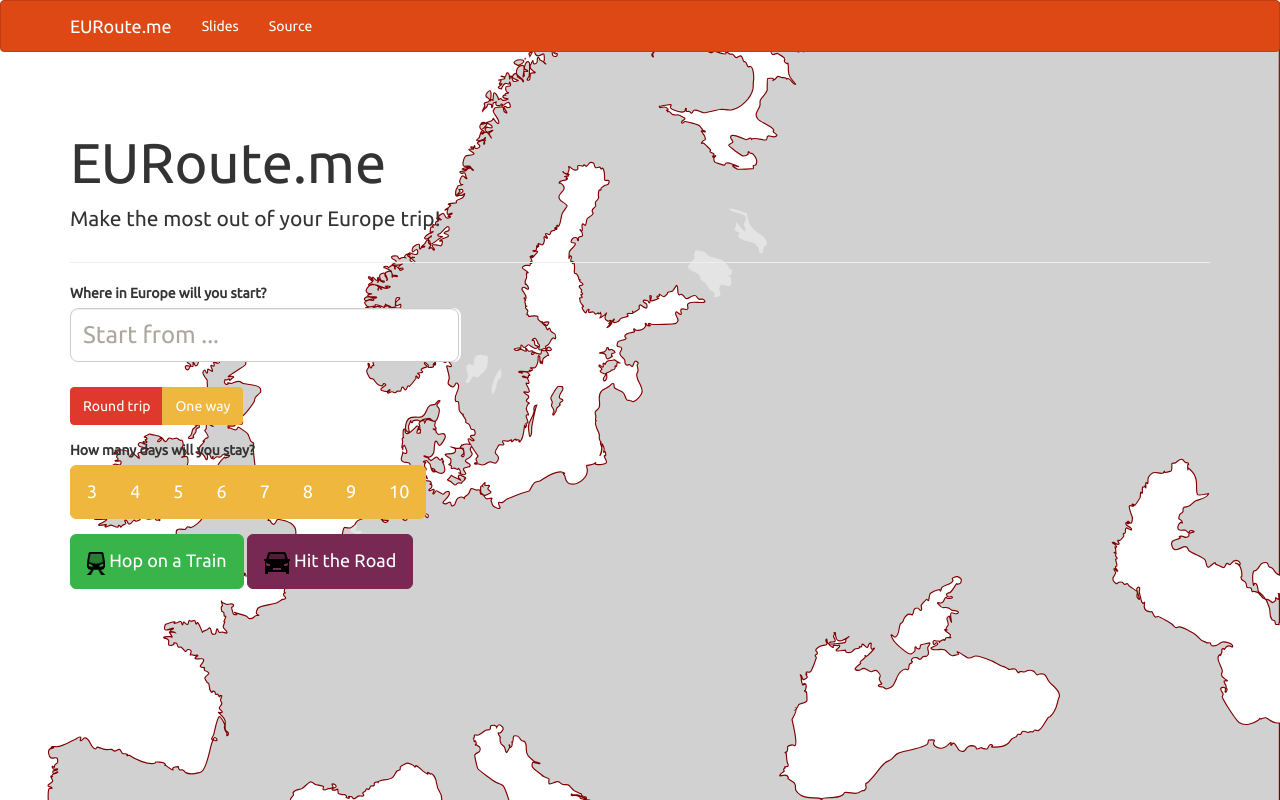
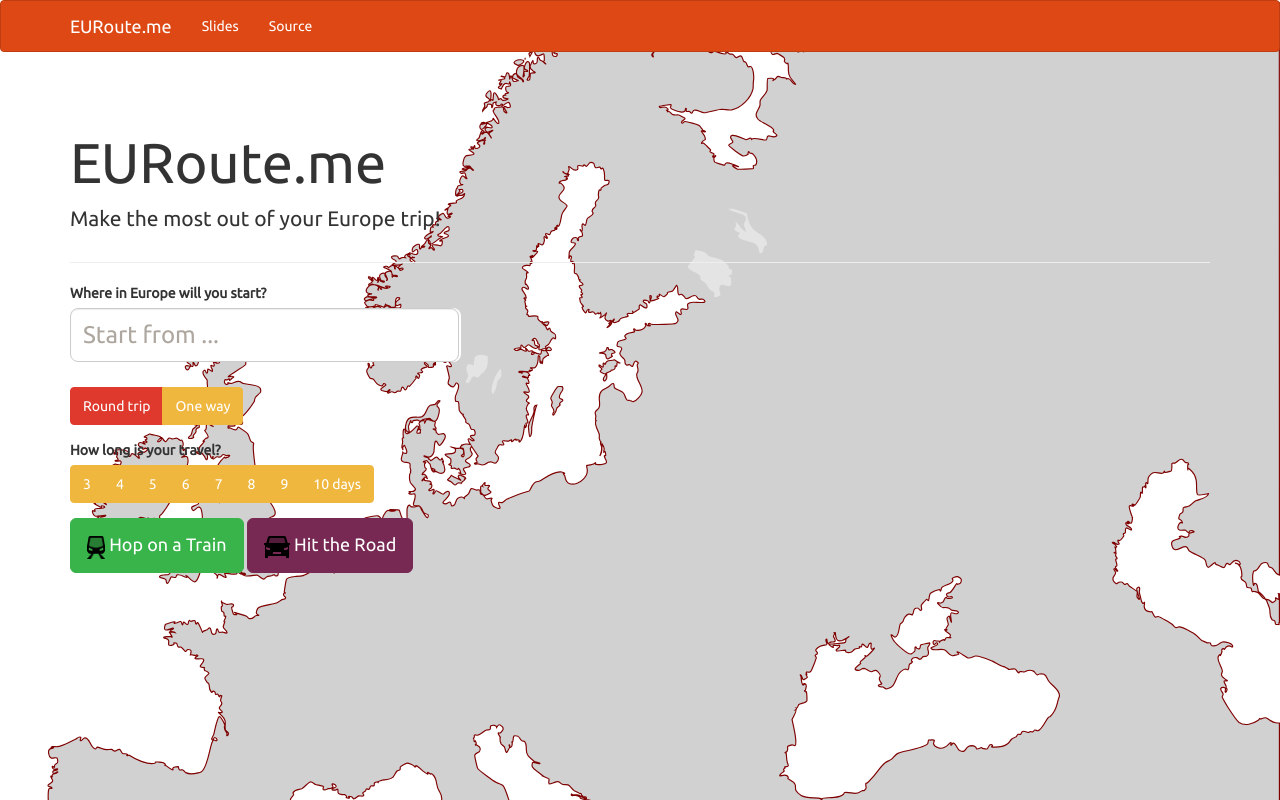
Before and after one commit to abakan-zz/euroute.me, a Flask app: page / in a window 1280 px wide. Run offline with Flask 2, Linux system fonts and the light colour scheme; parts of the project's set-up code (start-up, migrations or seed data) failed here and were passed over.

Commit message:
Downsized days buttons, made label less confusing.

```diff
--- a/templates/index.html
+++ b/templates/index.html
@@ -33,17 +33,17 @@
               </div>
             </div>
             <div class="form-group" id="ndays">
-              <label class="control-label" for="inputDefault">How many days will you stay?</label>
+              <label class="control-label" for="inputDefault">How long is your travel?</label>
               <br/>
               <div class="btn-group">
-                <button type="button" class="btn btn-warning btn-lg">3</button>
-                <button type="button" class="btn btn-warning btn-lg">4</button>
-                <button type="button" class="btn btn-warning btn-lg">5</button>
-                <button type="button" class="btn btn-warning btn-lg">6</button>
-                <button type="button" class="btn btn-warning btn-lg">7</button>
-                <button type="button" class="btn btn-warning btn-lg">8</button>
-                <button type="button" class="btn btn-warning btn-lg">9</button>
-                <button type="button" class="btn btn-warning btn-lg">10</button>
+                <button type="button" class="btn btn-warning" value="3">3</button>
+                <button type="button" class="btn btn-warning" value="4">4</button>
+                <button type="button" class="btn btn-warning" value="5">5</button>
+                <button type="button" class="btn btn-warning" value="6">6</button>
+                <button type="button" class="btn btn-warning" value="7">7</button>
+                <button type="button" class="btn btn-warning" value="8">8</button>
+                <button type="button" class="btn btn-warning" value="9">9</button>
+                <button type="button" class="btn btn-warning" value="10">10 days</button>
               </div>
                 <input type="hidden" name="days" id="days" value="" />
               </div>
@@ -83,7 +83,7 @@ $('#where > div.btn-group button').click(function(){
 
 $('#ndays > div.btn-group button').click(function(){
   $('#ndays > div.btn-group button').removeClass('btn-danger').addClass('btn-warning');
-  $("#days").attr('value', $(this).addClass('btn-danger').text());
+  $("#days").val($(this).addClass('btn-danger').val());
 });
 
 $('#origin').typeahead({
```
